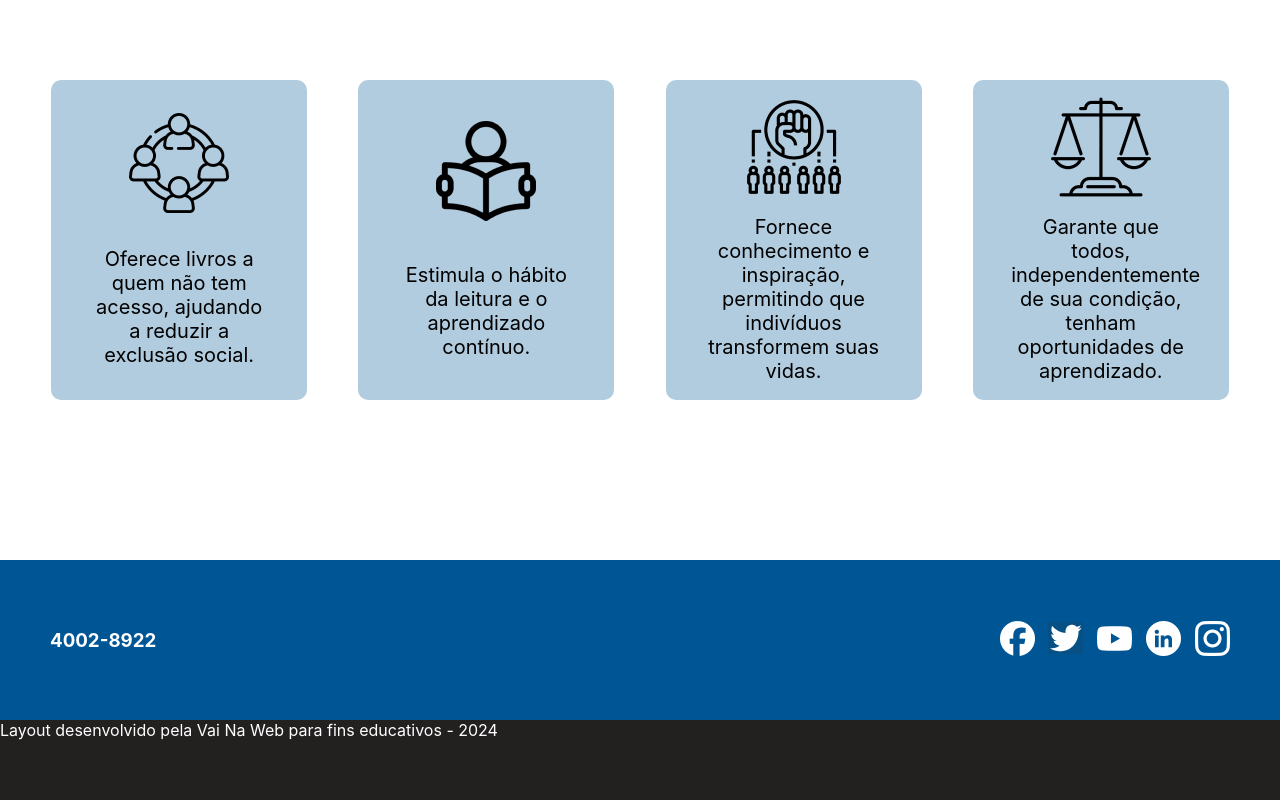
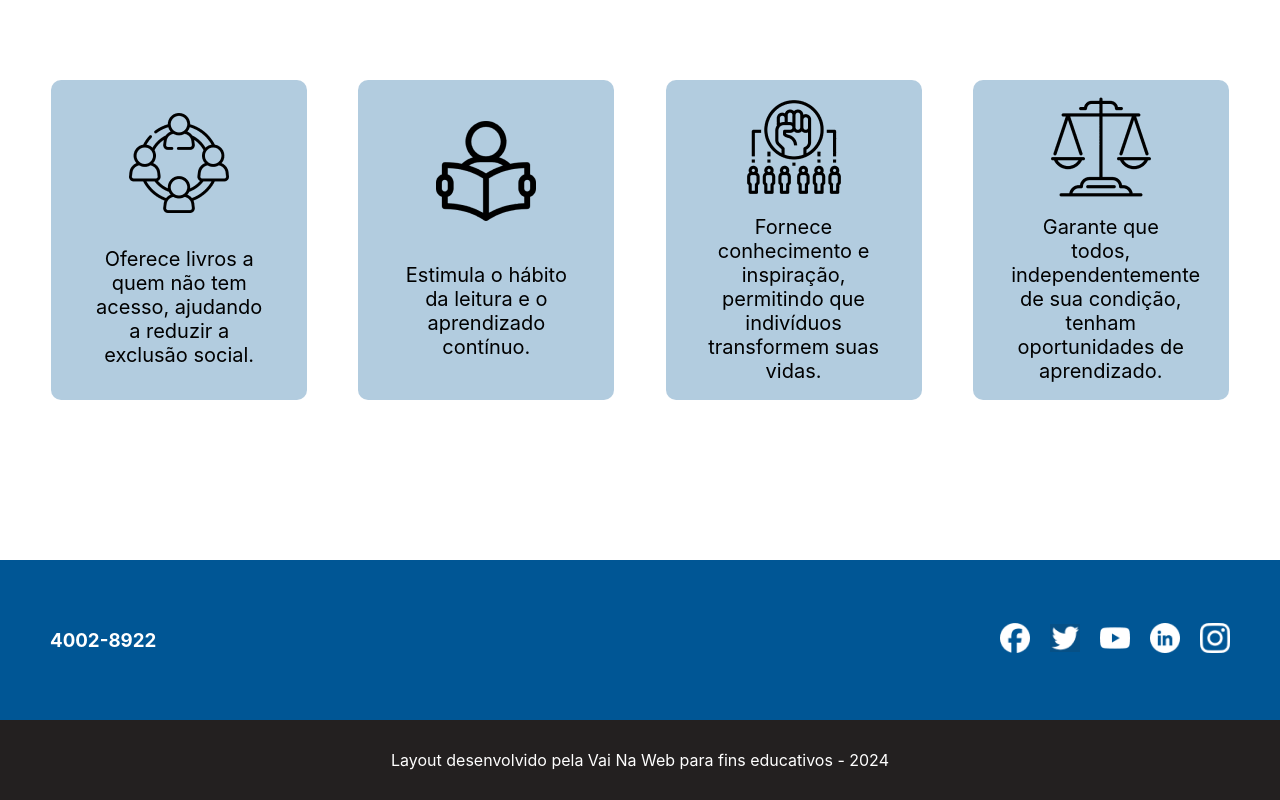
Before and after one commit to alinemello29/Livraria, a React (Vite) app in the folder desafio/: page / in a window 1280 px wide. Shown: the part 904-1704 px from the top of the page. Built offline with nearby package versions, Linux system fonts and the light colour scheme.

Commit message:
✅ Finalizando a Footer - Estilização e ajustes

```diff
--- a/desafio/src/Components/Footer/footer.module.scss
+++ b/desafio/src/Components/Footer/footer.module.scss
@@ -1,8 +1,8 @@
-footer{
+footer {
     height: 30vh;
 }
 
-.boxSocial{
+.boxSocial {
     background-color: rgba(0, 86, 149, 1);
     height: 20vh;
     display: flex;
@@ -11,20 +11,63 @@ footer{
     padding-left: 50px;
     padding-right: 50px;
     color: white;
-    nav{
-       width: 18vw;
-       display: flex;
-       align-items: center;
-       justify-content: space-between;
+    transition: background-color 0.3s ease;
+
+    &:hover {
+        background-color: rgba(0, 60, 110, 1);
+    }
+
+    h3 {
+        margin: 0;
+        transition: color 0.3s ease;
+
+        &:hover {
+            color: #68d4ff;
+        }
+    }
+
+    nav {
+        width: 18vw;
+        display: flex;
+        align-items: center;
+        justify-content: space-between;
+
+        a {
+            color: white;
+            text-decoration: none;
+            transition: transform 0.3s ease;
+
+            &:hover {
+                transform: scale(1.1);
+                filter: brightness(0.8);
+            }
+
+            img {
+                width: 30px;
+                height: auto;
+            }
+        }
     }
 }
 
-.boxEnd{
+.boxEnd {
     background-color: rgba(35, 32, 32, 1);
     color: white;
     height: 10vh;
     display: flex;
     justify-content: center;
     align-items: center;
-    display: block;
+    transition: background-color 0.3s ease;
+
+    &:hover {
+        background-color: rgba(35, 32, 32, 1);
+    }
+
+    p {
+        transition: transform 0.3s ease;
+
+        &:hover {
+            transform: scale(1.05);
+        }
+    }
 }
```
